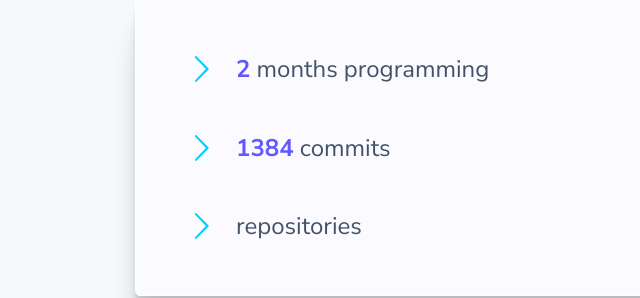
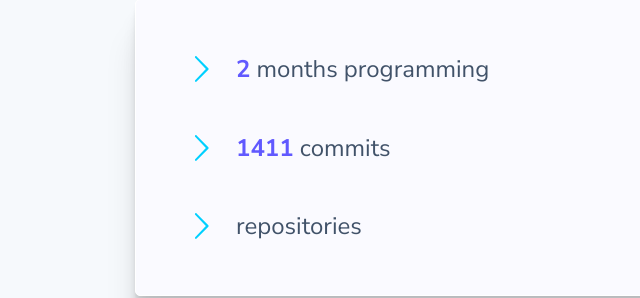
Before and after one commit to shimamooo/Portfolio-v1, a plain HTML site: page index.html in a window 1280 px wide. Shown: the part 1560-1858 px from the top of the page, 0-640 px from the left. Drawn offline with Linux system fonts and the light colour scheme; no server answers.

Commit message:
Update index.html

```diff
--- a/index.html
+++ b/index.html
@@ -88,7 +88,7 @@
           <svg class="about__right-arrow">
             <use xlink:href="img/sprite.svg#icon-chevron-thin-right"></use>
           </svg>
-          <p><span id="commits">1384</span> commits</p>
+          <p><span id="commits">1411</span> commits</p>
         </div>
         <div class="about__stat">
           <svg class="about__right-arrow">
```
